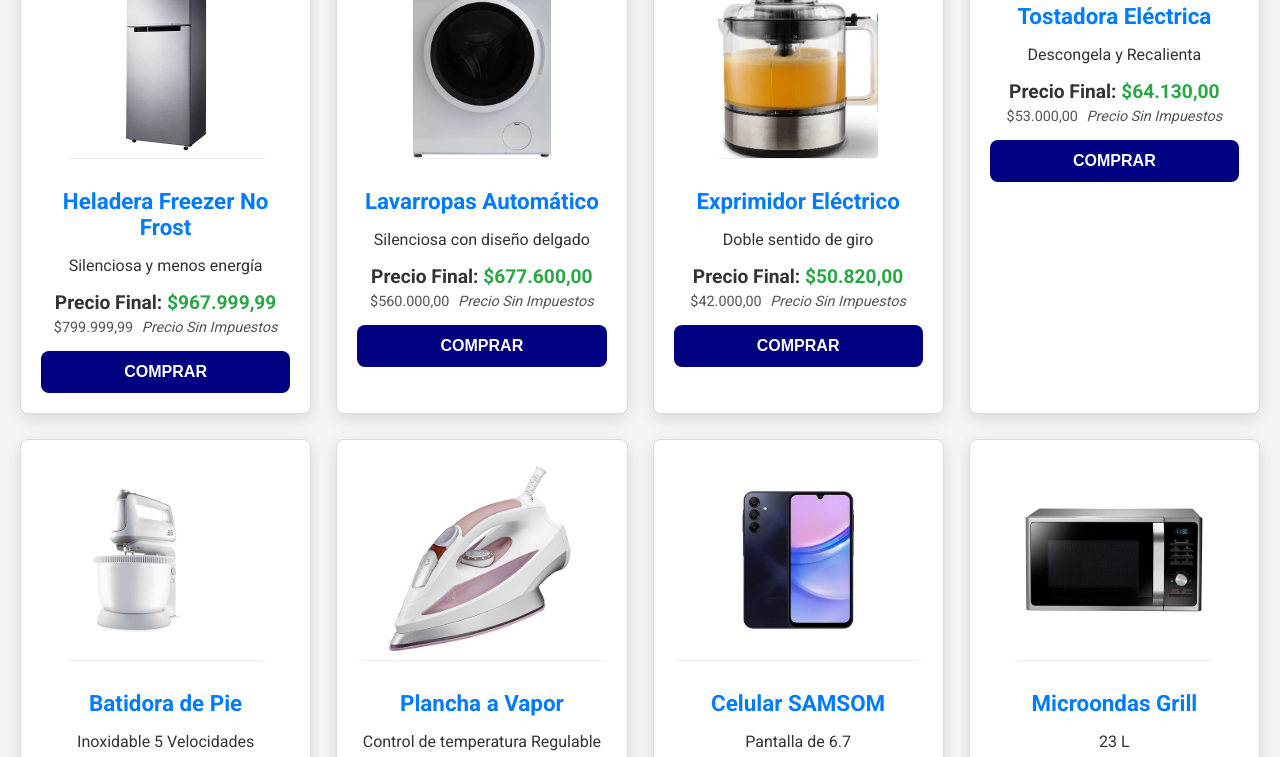
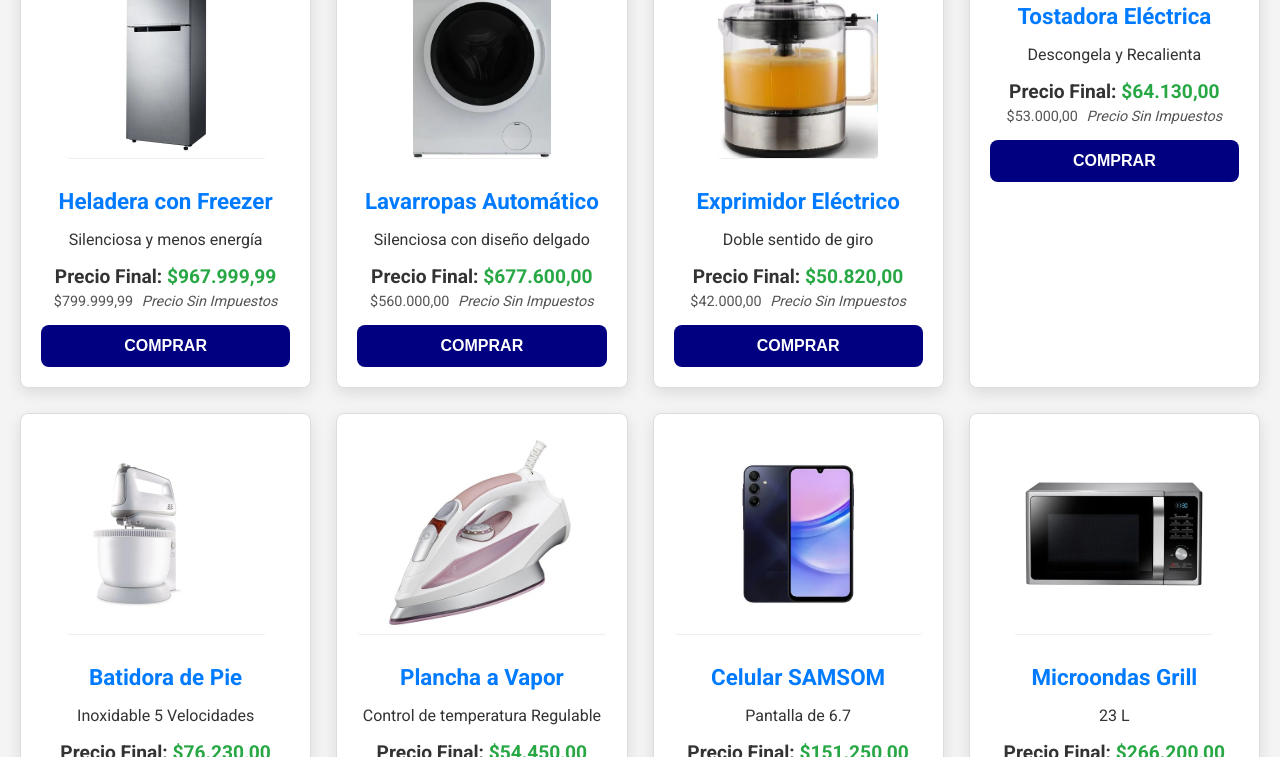
Before and after one commit to rndipierri/proyecto-25020-rdipierri, a plain HTML site: page productos.html in a window 1280 px wide. Shown: the part 343-1100 px from the top of the page. Drawn offline with Linux system fonts and the light colour scheme.

Commit message:
Update productos.html

```diff
--- a/productos.html
+++ b/productos.html
@@ -33,7 +33,7 @@
                 <!-- Producto 1 -->
                 <article class="producto-card" data-precio-base="799999.99">
                     <img src="IMAGENES/heladera.jpg" alt="Heladera">
-                    <h3>Heladera Freezer No Frost</h3>
+                    <h3>Heladera con Freezer</h3>
                     <p>Silenciosa y menos energía</p>
                     <p class="precio">$799.999,99</p>
                     <button class="btn-agregar-carrito">COMPRAR</button>
```
